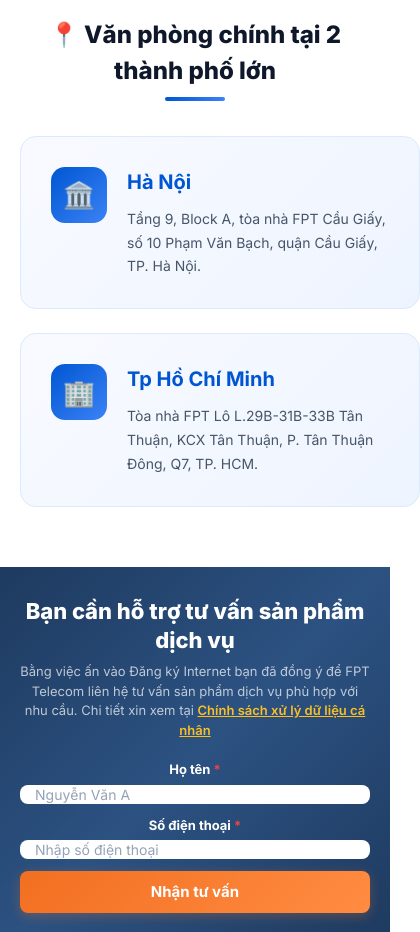
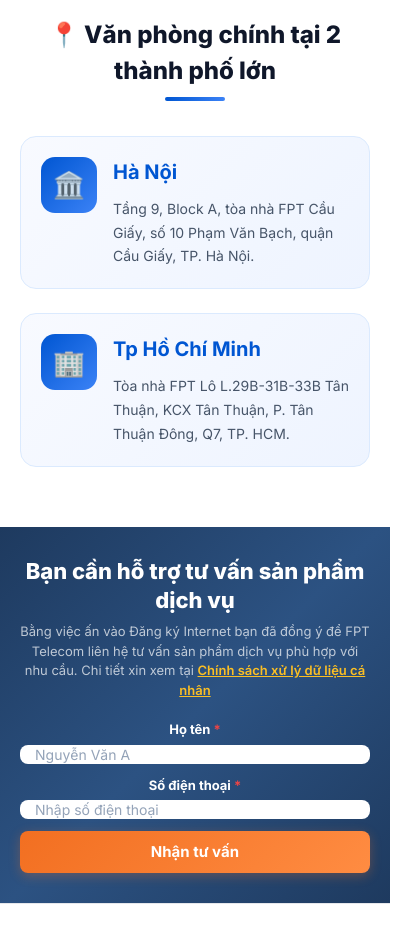
Before and after one commit to huutu30/fptwebsite, a Next.js app: page /lien-ket-thanh-vien in a window 390 px wide. Shown: the part 3000-3932 px from the top of the page, 420 px wide, since content can reach past the window. Built offline with nearby package versions, Linux system fonts and the light colour scheme.

Commit message:
fix responsiveness and text overlap on member page for mobile screens

```diff
--- a/app/globals.css
+++ b/app/globals.css
@@ -2898,7 +2898,38 @@
   font-size: 14px !important;
   transition: background-color 0.2s ease !important;
 }
-
 .blueButtonVariant .combo-btn-primary:hover {
   background: #2563eb !important;
 }
+
+/* ==========================================================================
+   PAGE: LIÊN KẾT - THÀNH VIÊN (RESPONSIVE FIXES)
+   ========================================================================== */
+.member-grid {
+  display: grid;
+  grid-template-columns: repeat(auto-fit, minmax(min(100%, 340px), 1fr));
+  gap: 24px;
+}
+
+.office-grid {
+  display: grid;
+  grid-template-columns: repeat(auto-fit, minmax(min(100%, 400px), 1fr));
+  gap: 24px;
+}
+
+.office-card {
+  padding: 30px;
+  border-radius: 16px;
+  background: linear-gradient(135deg, #f8faff 0%, #eef4ff 100%);
+  border: 1px solid #dbeafe;
+  display: flex;
+  gap: 20px;
+  align-items: flex-start;
+}
+
+@media (max-width: 640px) {
+  .office-card {
+    padding: 20px;
+    gap: 16px;
+  }
+}
--- a/app/lien-ket-thanh-vien/LienKetThanhVien.jsx
+++ b/app/lien-ket-thanh-vien/LienKetThanhVien.jsx
@@ -150,11 +150,7 @@
 
       {/* ===== SUBSIDIARIES GRID ===== */}
       <Section bg="#f5f6fa">
-        <div style={{
-          display: 'grid',
-          gridTemplateColumns: 'repeat(auto-fit, minmax(340px, 1fr))',
-          gap: '24px',
-        }}>
+        <div className="member-grid">
           {subsidiaries.map((item, idx) => (
             <SubsidiaryCard key={idx} item={item} index={idx} />
           ))}
@@ -176,21 +172,9 @@
           }} />
         </div>
 
-        <div style={{
-          display: 'grid',
-          gridTemplateColumns: 'repeat(auto-fit, minmax(400px, 1fr))',
-          gap: '24px',
-        }}>
+        <div className="office-grid">
           {offices.map((office, i) => (
-            <div key={i} style={{
-              padding: '30px',
-              borderRadius: '16px',
-              background: 'linear-gradient(135deg, #f8faff 0%, #eef4ff 100%)',
-              border: '1px solid #dbeafe',
-              display: 'flex',
-              gap: '20px',
-              alignItems: 'flex-start',
-            }}>
+            <div key={i} className="office-card">
               <div style={{
                 width: '56px', height: '56px', borderRadius: '14px',
                 background: 'linear-gradient(135deg, #0056D2, #3b82f6)',
```
